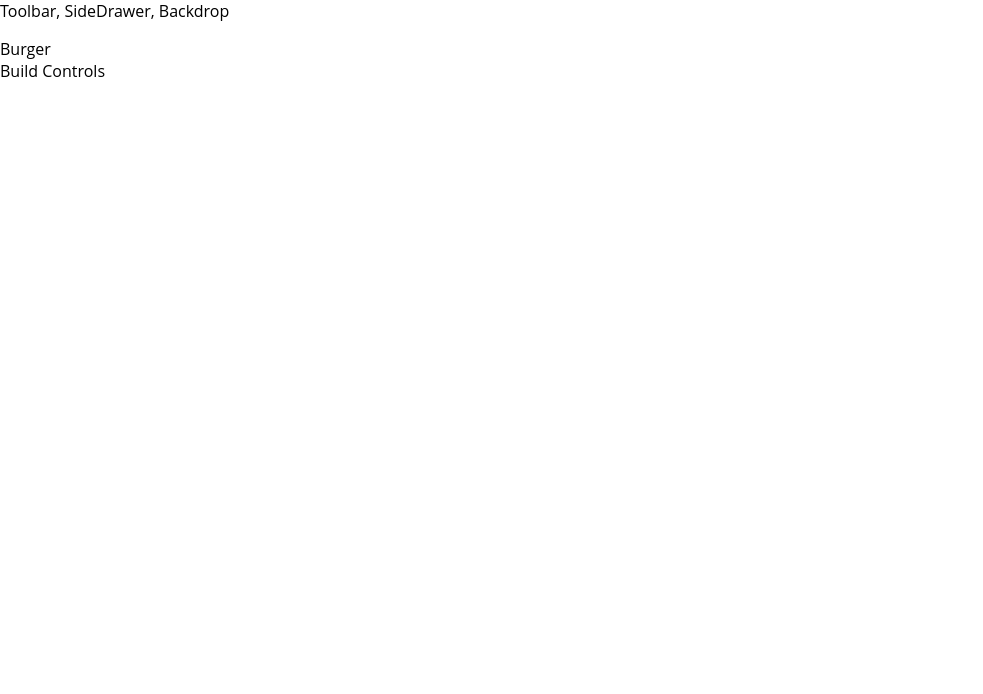
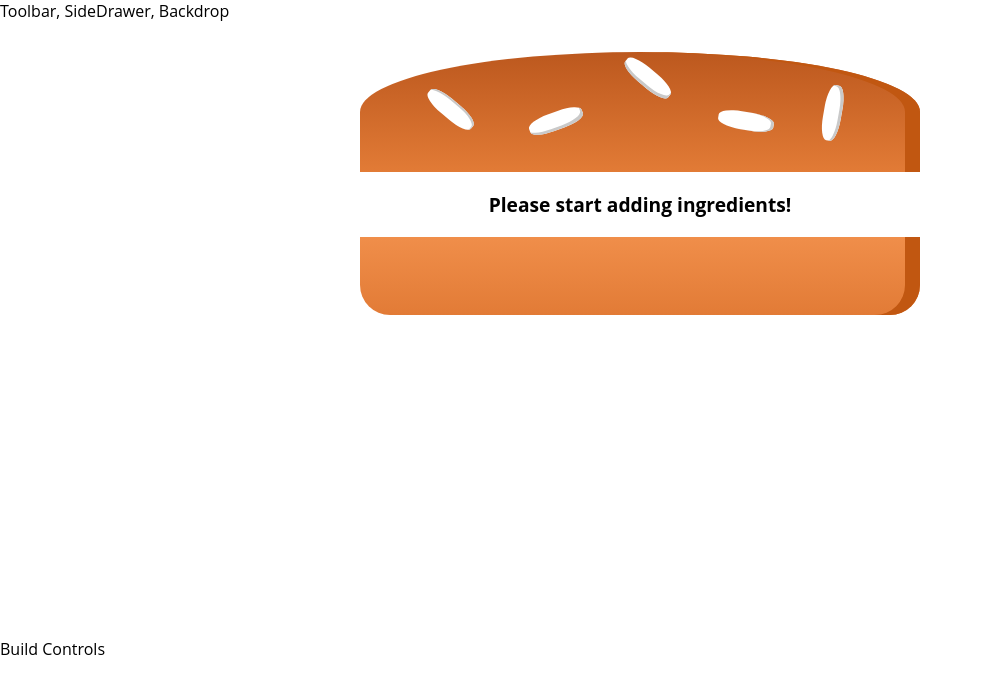
Before and after one commit to DavidLee8two7/Burger-Builder-App, a React app: page / in a window 1280 px wide. Shown: the top 694 px of the page, without its empty margins (0-983 px from the left). Built offline with nearby package versions, Linux system fonts and the light colour scheme; a web font is replaced by a local one.

Commit message:
Burger ingredient component

```diff
--- /dev/null
+++ b/src/components/Burger/Burger.css
@@ -0,0 +1,30 @@
+.Burger {
+  width: 100%;
+  margin: auto;
+  height: 250px;
+  overflow: scroll;
+  text-align: center;
+  font-weight: bold;
+  font-size: 1.2rem;
+}
+
+@media (min-width: 500px) and (min-height: 400px) {
+  .Burger {
+    width: 350px;
+    height: 300px;
+  }
+}
+
+@media (min-width: 500px) and (min-height: 401px) {
+  .Burger {
+    width: 450px;
+    height: 400px;
+  }
+}
+
+@media (min-width: 1000px) and (min-height: 700px) {
+  .Burger {
+    width: 700px;
+    height: 600px;
+  }
+}
--- /dev/null
+++ b/src/components/Burger/Burger.js
@@ -0,0 +1,28 @@
+import React from "react";
+
+import classes from "./Burger.css";
+import BurgerIngredient from "./BurgerIngredient/BurgerIngredient";
+
+const burger = props => {
+  let transformedIngredients = Object.keys(props.ingredients)
+    .map(igKey => {
+      return [...Array(props.ingredients[igKey])].map((_, i) => {
+        return <BurgerIngredient key={igKey + i} type={igKey} />;
+      });
+    })
+    .reduce((arr, el) => {
+      return arr.concat(el);
+    }, []);
+  if (transformedIngredients.length === 0) {
+    transformedIngredients = <p>Please start adding ingredients!</p>;
+  }
+  return (
+    <div className={classes.Burger}>
+      <BurgerIngredient type="bread-top" />
+      {transformedIngredients}
+      <BurgerIngredient type="bread-bottom" />
+    </div>
+  );
+};
+
+export default burger;
--- /dev/null
+++ b/src/components/Burger/BurgerIngredient/BurgerIngredient.css
@@ -0,0 +1,112 @@
+.BreadBottom {
+  height: 13%;
+  width: 80%;
+  background: linear-gradient(#f08e4a, #e27b36);
+  border-radius: 0 0 30px 30px;
+  box-shadow: inset -15px 0 #c15711;
+  margin: 2% auto;
+}
+
+.BreadTop {
+  height: 20%;
+  width: 80%;
+  background: linear-gradient(#bc581e, #e27b36);
+  border-radius: 50% 50% 0 0;
+  box-shadow: inset -15px 0 #c15711;
+  margin: 2% auto;
+  position: relative;
+}
+
+.Seeds1 {
+  width: 10%;
+  height: 15%;
+  position: absolute;
+  background-color: white;
+  left: 30%;
+  top: 50%;
+  border-radius: 40%;
+  transform: rotate(-20deg);
+  box-shadow: inset -2px -3px #c9c9c9;
+}
+
+.Seeds1:after {
+  content: "";
+  width: 100%;
+  height: 100%;
+  position: absolute;
+  background-color: white;
+  left: -170%;
+  top: -260%;
+  border-radius: 40%;
+  transform: rotate(60deg);
+  box-shadow: inset -1px 2px #c9c9c9;
+}
+
+.Seeds1:before {
+  content: "";
+  width: 100%;
+  height: 100%;
+  position: absolute;
+  background-color: white;
+  left: 180%;
+  top: -50%;
+  border-radius: 40%;
+  transform: rotate(60deg);
+  box-shadow: inset -1px -3px #c9c9c9;
+}
+
+.Seeds2 {
+  width: 10%;
+  height: 15%;
+  position: absolute;
+  background-color: white;
+  left: 64%;
+  top: 50%;
+  border-radius: 40%;
+  transform: rotate(10deg);
+  box-shadow: inset -3px 0 #c9c9c9;
+}
+
+.Seeds2:before {
+  content: "";
+  width: 100%;
+  height: 100%;
+  position: absolute;
+  background-color: white;
+  left: 150%;
+  top: -130%;
+  border-radius: 40%;
+  transform: rotate(90deg);
+  box-shadow: inset 1px 3px #c9c9c9;
+}
+
+.Meat {
+  width: 80%;
+  height: 8%;
+  background: linear-gradient(#7f3608, #702e05);
+  margin: 2% auto;
+  border-radius: 15px;
+}
+
+.Cheese {
+  width: 90%;
+  height: 4.5%;
+  margin: 2% auto;
+  background: linear-gradient(#f4d004, #d6bb22);
+  border-radius: 20px;
+}
+
+.Salad {
+  width: 85%;
+  height: 7%;
+  margin: 2% auto;
+  background: linear-gradient(#228c1d, #91ce50);
+  border-radius: 20px;
+}
+
+.Bacon {
+  width: 80%;
+  height: 3%;
+  background: linear-gradient(#bf3813, #c45e38);
+  margin: 2% auto;
+}
--- /dev/null
+++ b/src/components/Burger/BurgerIngredient/BurgerIngredient.js
@@ -0,0 +1,46 @@
+import React, { Component } from "react";
+import PropTypes from "prop-types";
+
+import classes from "./BurgerIngredient.css";
+
+class BurgerIngredient extends Component {
+  render() {
+    let ingredient = null;
+
+    switch (this.props.type) {
+      case "bread-bottom":
+        ingredient = <div className={classes.BreadBottom} />;
+        break;
+      case "bread-top":
+        ingredient = (
+          <div className={classes.BreadTop}>
+            <div className={classes.Seeds1} />
+            <div className={classes.Seeds2} />
+          </div>
+        );
+        break;
+      case "meat":
+        ingredient = <div className={classes.Meat} />;
+        break;
+      case "cheese":
+        ingredient = <div className={classes.Cheese} />;
+        break;
+      case "bacon":
+        ingredient = <div className={classes.Bacon} />;
+        break;
+      case "salad":
+        ingredient = <div className={classes.Salad} />;
+        break;
+      default:
+        ingredient = null;
+    }
+
+    return ingredient;
+  }
+}
+
+BurgerIngredient.propTypes = {
+  type: PropTypes.string.isRequired
+};
+
+export default BurgerIngredient;
--- a/src/components/Layout/Layout.css
+++ b/src/components/Layout/Layout.css
@@ -1,3 +1,3 @@
 .Content {
-    margin-top: 16px;
+  margin-top: 16px;
 }
--- a/src/containers/BurgerBuilder/BurgerBuilder.js
+++ b/src/containers/BurgerBuilder/BurgerBuilder.js
@@ -1,6 +1,7 @@
 import React, { Component } from "react";
 
 import Aux from "../../hoc/Aux";
+import Burger from "../../components/Burger/Burger";
 
 class BurgerBuilder extends Component {
   // constructor(props) {
@@ -19,7 +20,7 @@
   render() {
     return (
       <Aux>
-        Burger
+        <Burger ingredients={this.state.ingredients} />
         <div>Build Controls</div>
       </Aux>
     );
--- a/src/hoc/Aux.js
+++ b/src/hoc/Aux.js
@@ -1,3 +1,3 @@
-const aux = (props) => props.children;
+const aux = props => props.children;
 
 export default aux;
```
Also changed, not shown: src/components/Layout/Layout.js (+8 -10 lines), src/index.js (+6 -6 lines), 1 other file (tests, documents, lock files or other folders).
